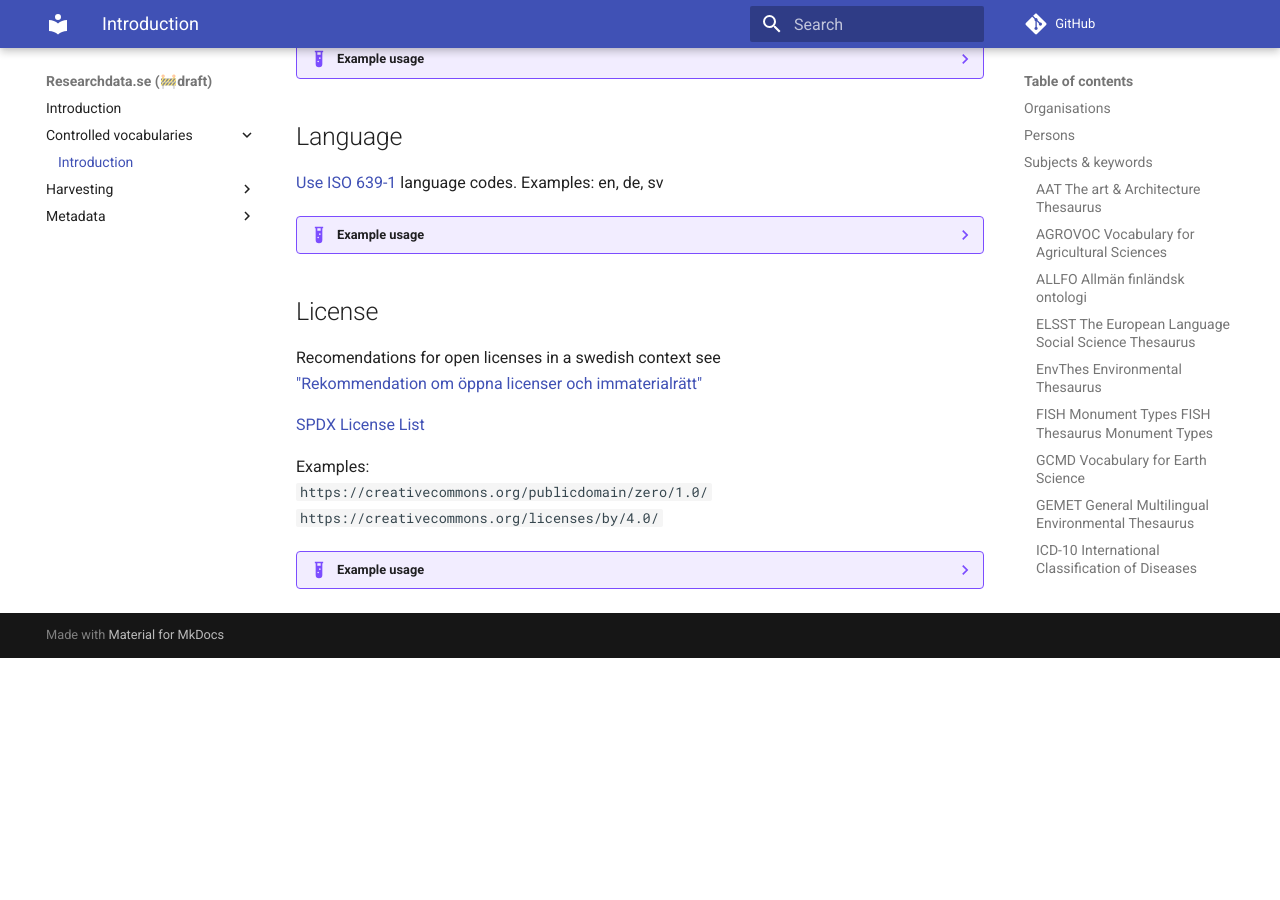
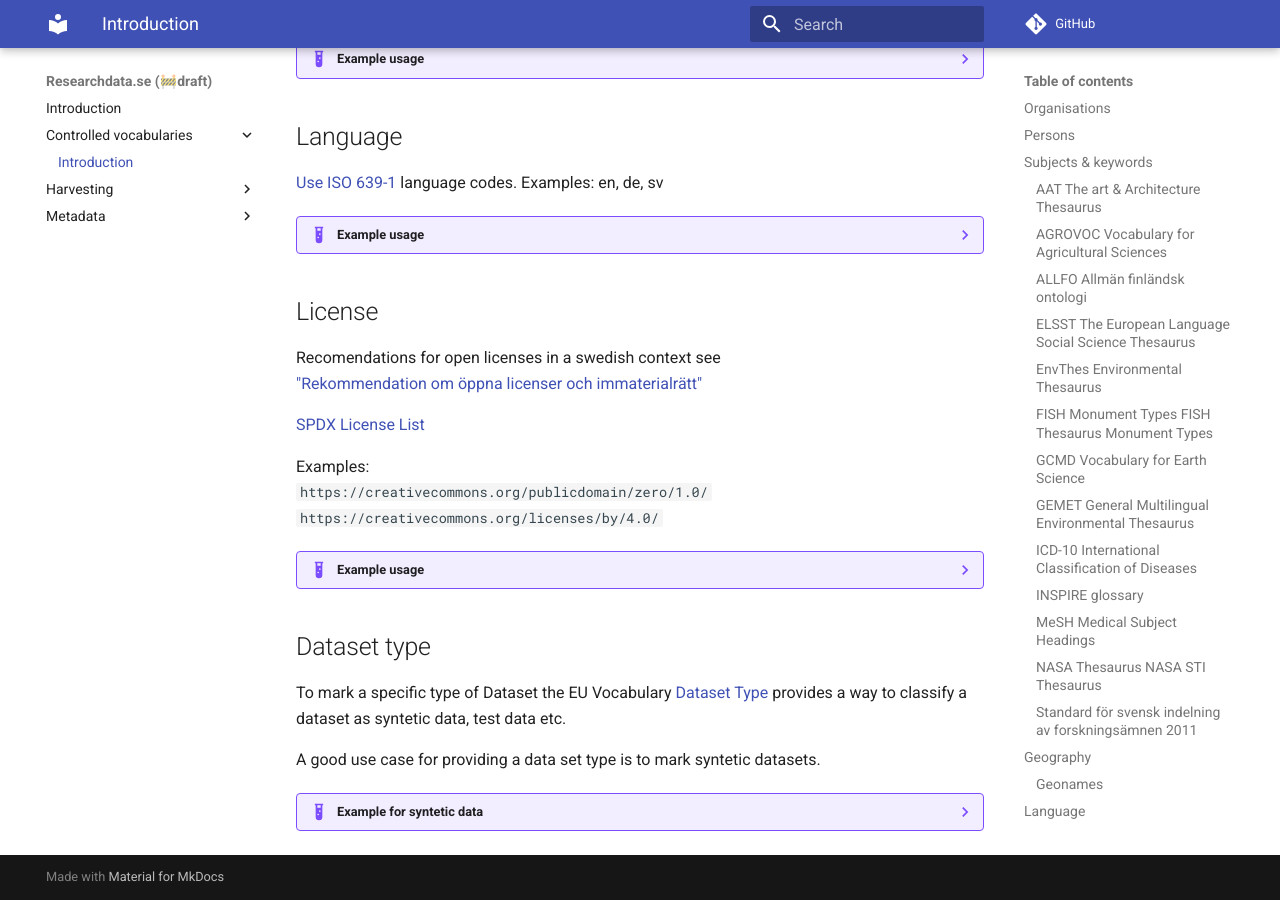
Before and after one commit to researchdata-se/docs.researchdata.se, an MkDocs documentation site: the page built from docs/controlled-vocabularies/index.md, in a window 1280 px wide and 900 px high, scrolled down 3958 px. Built offline with MkDocs 1.6.1 and Material for MkDocs 9.7.7, drawn with Linux system fonts in a browser that asks for light colours; comment, search, counter and statistics services are not loaded; before the commit the page ends 4616 px from its top, so only the background shows below that.

Commit message:
provide example for dataset type vocabulary

````diff
--- a/docs/controlled-vocabularies/index.md
+++ b/docs/controlled-vocabularies/index.md
@@ -536,3 +536,23 @@
             "license": "https://creativecommons.org/publicdomain/zero/1.0/"
         }
         ```
+
+## Dataset type
+
+To mark a specific type of Dataset the EU Vocabulary [Dataset Type](https://op.europa.eu/en/web/eu-vocabularies/concept-scheme/-/resource?uri=http://publications.europa.eu/resource/authority/dataset-type) provides a way to classify a dataset as syntetic data, test data etc.
+
+A good use case for providing a data set type is to mark syntetic datasets.
+
+??? example "Example for syntetic data"
+    === "DataCite"
+        ```xml
+        <resourceType resourceTypeGeneral="Dataset">SYNTHETIC_DATA</resourceType>
+        ```
+    === "JsonLd"
+        ```json
+        {
+            "@context":"https://schema.org/",
+            "@type": "Dataset",
+            "additionalType": "http://publications.europa.eu/resource/authority/dataset-type/SYNTHETIC_DATA"
+        }
+        ```
````
